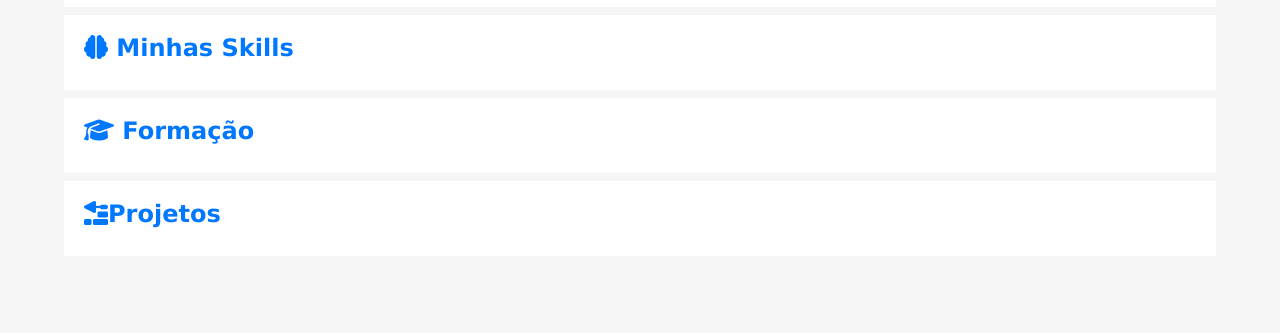
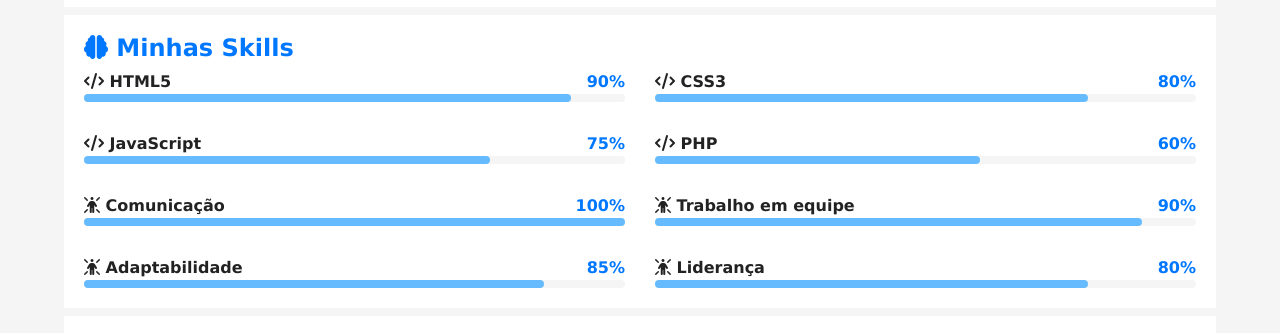
Before and after one commit to DJacob08/projeto-portfolio, a plain HTML site: page index.html in a window 1280 px wide. Shown: the part 1184-1517 px from the top of the page. Before the commit the page ends 1448 px from the top, so only its background shows below. Drawn offline with Linux system fonts and the light colour scheme.

Commit message:
Skills criadas

```diff
--- a/estilos/style.css
+++ b/estilos/style.css
@@ -142,3 +142,44 @@ article#video .video-container {
     height: 100%;
     border-radius: 8px;
 }
+
+#skill-container {
+    display: grid;
+    grid-template-columns: 1fr;
+    gap: 30px;
+}
+
+#skill-container .info {
+    display: flex;
+    justify-content: space-between;
+    align-items: center;
+}
+
+#skill-container .nome {
+    font-weight: bold;
+    color: var(--texto);
+}
+
+#skill-container .porcent {
+    font-weight: bold;
+    color: var(--destaque);
+}
+
+#skill-container .barra {
+    width: 100%;
+    height: 8px;
+    border-radius: 4px;
+    background-color: var(--fundo-principal);
+}
+
+#skill-container .progresso {
+    height: 100%;
+    background-color: var(--destaque-inverso);
+    border-radius: 4px;
+}
+
+@media screen and (min-width: 768px) {
+    #skill-container {
+        grid-template-columns: 1fr 1fr;
+    }
+}
--- a/index.html
+++ b/index.html
@@ -46,6 +46,129 @@
 
             <article id="skills">
                 <h2><i class="fa-solid fa-brain"></i> Minhas Skills</h2>
+
+                <div id="skill-container">
+                    <div class="item">
+                        <div class="info">
+                            <span class="nome">
+                                <i class="fa-solid fa-code"></i>
+                                HTML5
+                            </span>
+                            <span class="porcent">
+                                90%
+                            </span>
+                        </div>
+                        <div class="barra">
+                            <div class="progresso" style="width: 90%;"></div>
+                        </div>
+                    </div>
+
+                    <div class="item">
+                        <div class="info">
+                            <span class="nome">
+                                <i class="fa-solid fa-code"></i>
+                                CSS3
+                            </span>
+                            <span class="porcent">
+                                80%
+                            </span>
+                        </div>
+                        <div class="barra">
+                            <div class="progresso" style="width: 80%;"></div>
+                        </div>
+                    </div>
+
+                    <div class="item">
+                        <div class="info">
+                            <span class="nome">
+                                <i class="fa-solid fa-code"></i>
+                                JavaScript
+                            </span>
+                            <span class="porcent">
+                                75%
+                            </span>
+                        </div>
+                        <div class="barra">
+                            <div class="progresso" style="width: 75%;"></div>
+                        </div>
+                    </div>
+
+                    <div class="item">
+                        <div class="info">
+                            <span class="nome">
+                                <i class="fa-solid fa-code"></i>
+                                PHP
+                            </span>
+                            <span class="porcent">
+                                60%
+                            </span>
+                        </div>
+                        <div class="barra">
+                            <div class="progresso" style="width: 60%;"></div>
+                        </div>
+                    </div>
+
+                    <div class="item">
+                        <div class="info">
+                            <span class="nome">
+                                <i class="fa-solid fa-person-rays"></i>
+                                Comunicação
+                            </span>
+                            <span class="porcent">
+                                100%
+                            </span>
+                        </div>
+                        <div class="barra">
+                            <div class="progresso" style="width: 100%;"></div>
+                        </div>
+                    </div>
+
+                    <div class="item">
+                        <div class="info">
+                            <span class="nome">
+                                <i class="fa-solid fa-person-rays"></i>
+                                Trabalho em equipe
+                            </span>
+                            <span class="porcent">
+                                90%
+                            </span>
+                        </div>
+                        <div class="barra">
+                            <div class="progresso" style="width: 90%;"></div>
+                        </div>
+                    </div>
+
+
+                    <div class="item">
+                        <div class="info">
+                            <span class="nome">
+                                <i class="fa-solid fa-person-rays"></i>
+                                Adaptabilidade
+                            </span>
+                            <span class="porcent">
+                                85%
+                            </span>
+                        </div>
+                        <div class="barra">
+                            <div class="progresso" style="width: 85%;"></div>
+                        </div>
+                    </div>
+
+                    <div class="item">
+                        <div class="info">
+                            <span class="nome">
+                                <i class="fa-solid fa-person-rays"></i>
+                                Liderança
+                            </span>
+                            <span class="porcent">
+                                80%
+                            </span>
+                        </div>
+                        <div class="barra">
+                            <div class="progresso" style="width: 80%;"></div>
+                        </div>
+                    </div>
+                </div>
             </article> <!--Fim article#skills-->
 
             <article id="formacao">
```
